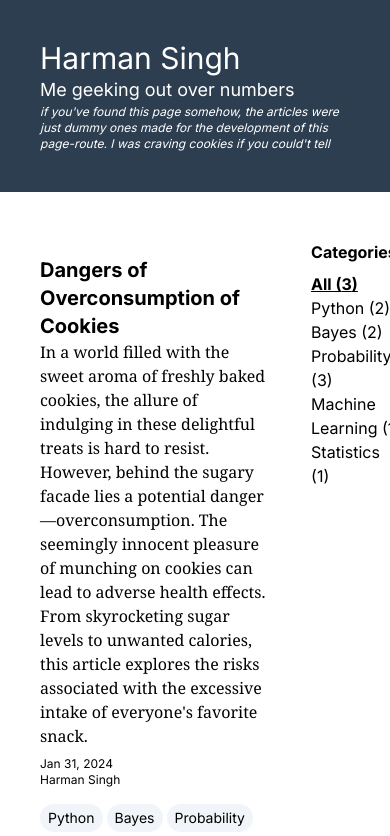
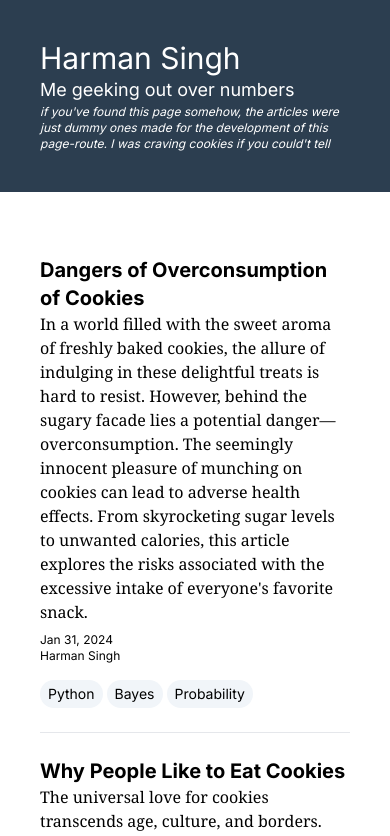
Before and after one commit to Harmxn02/harmansingh.nl, a Next.js app: page /publications in a window 390 px wide. Shown: the top 836 px of the page. Built offline with nearby package versions, Linux system fonts and the light colour scheme.

Commit message:
Update page category display on small screens

```diff
--- a/src/app/publications/page.jsx
+++ b/src/app/publications/page.jsx
@@ -45,7 +45,7 @@ const Page = () => {
 		<div>
 			<Header />
 			<div className="flex m-10">
-				<div className="max-w-2xl">
+				<div className="max-w-3xl">
 					{filteredPublications.map((publication) => {
 						return (
 							<Publication
@@ -56,8 +56,8 @@ const Page = () => {
 					})}
 				</div>
 
-				<div className="ml-10">
-					<p className="font-bold my-2">Categories:</p>
+				<div className="ml-10 hidden md:block">
+					<p className="font-bold my-2 ">Categories:</p>
 					<ul>
 						<li
 							onClick={() => handleCategoryClick("")}
```
